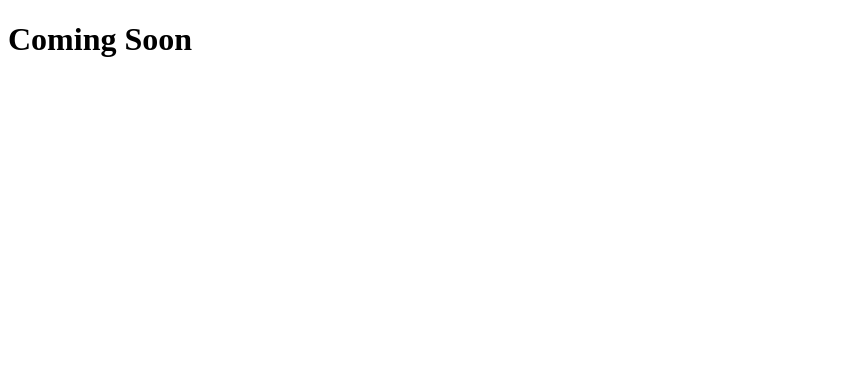
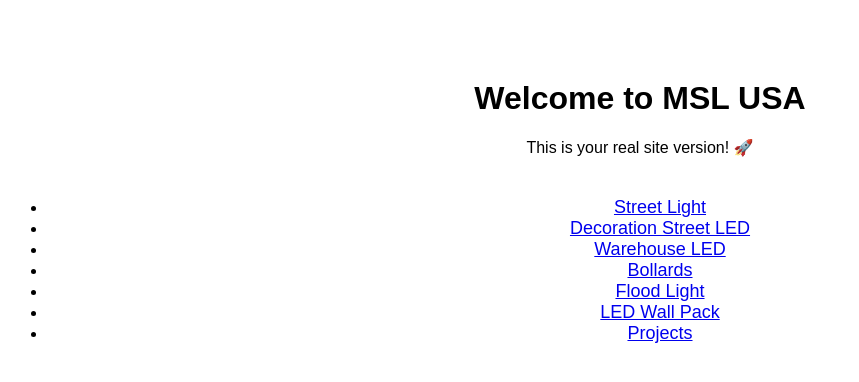
Before and after one commit to Ziv-SolarPath/M.S.L--USA, a plain HTML site: page index.html in a window 1280 px wide. Shown: the whole page, without its empty margins (0-859 px from the left). Drawn offline with Linux system fonts and the light colour scheme.

Commit message:
Add files via upload

```diff
--- a/index.html
+++ b/index.html
@@ -1 +1,22 @@
-<!DOCTYPE html><html><head><title>MSL USA</title></head><body><h1>Coming Soon</h1></body></html>
+
+<!DOCTYPE html>
+<html lang="en">
+<head>
+  <meta charset="UTF-8">
+  <title>MSL USA</title>
+  <meta name="viewport" content="width=device-width, initial-scale=1.0">
+</head>
+<body style="font-family:sans-serif;text-align:center;margin-top:80px">
+  <h1>Welcome to MSL USA</h1>
+  <p>This is your real site version! 🚀</p>
+  <ul style="margin-top: 40px; font-size: 18px">
+    <li><a href="/street-light">Street Light</a></li>
+    <li><a href="/decoration-street-led">Decoration Street LED</a></li>
+    <li><a href="/warehouse-led">Warehouse LED</a></li>
+    <li><a href="/bollards">Bollards</a></li>
+    <li><a href="/flood-light">Flood Light</a></li>
+    <li><a href="/led-wall-pack">LED Wall Pack</a></li>
+    <li><a href="/projects">Projects</a></li>
+  </ul>
+</body>
+</html>
```
